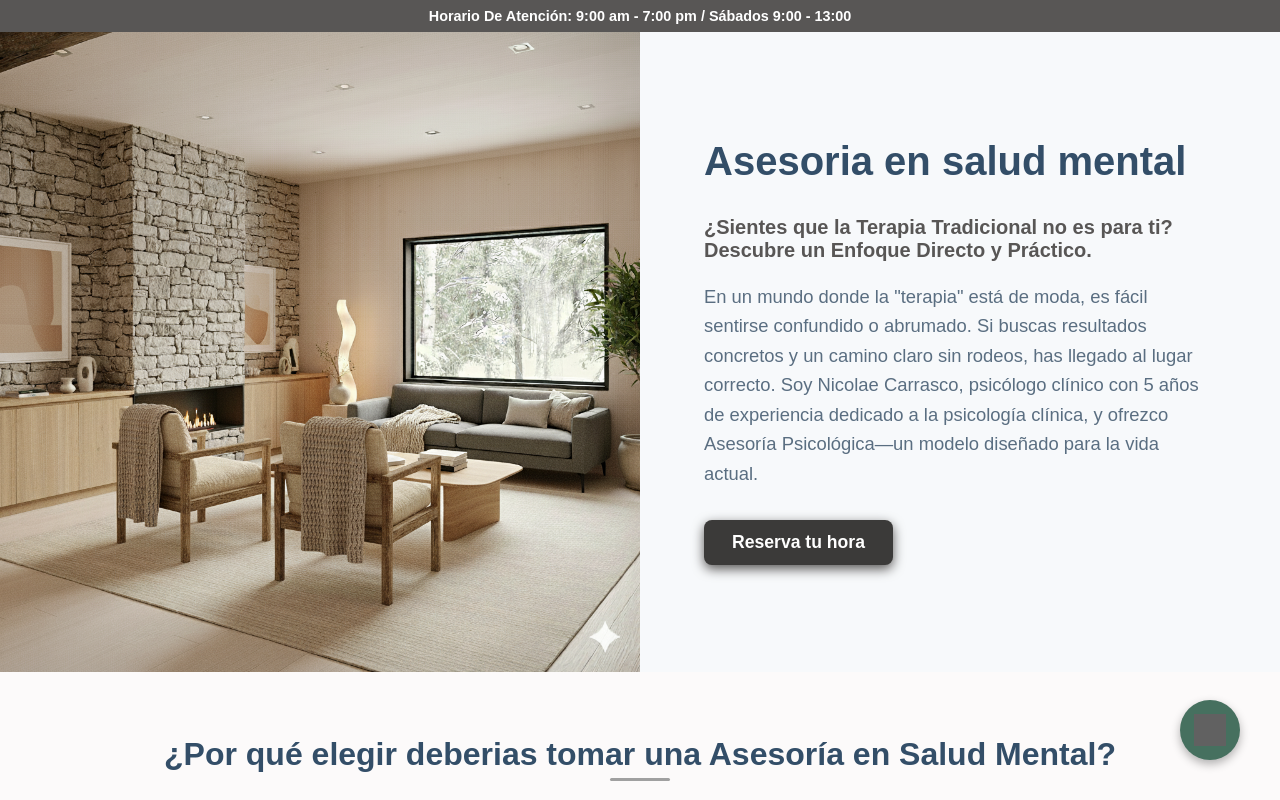
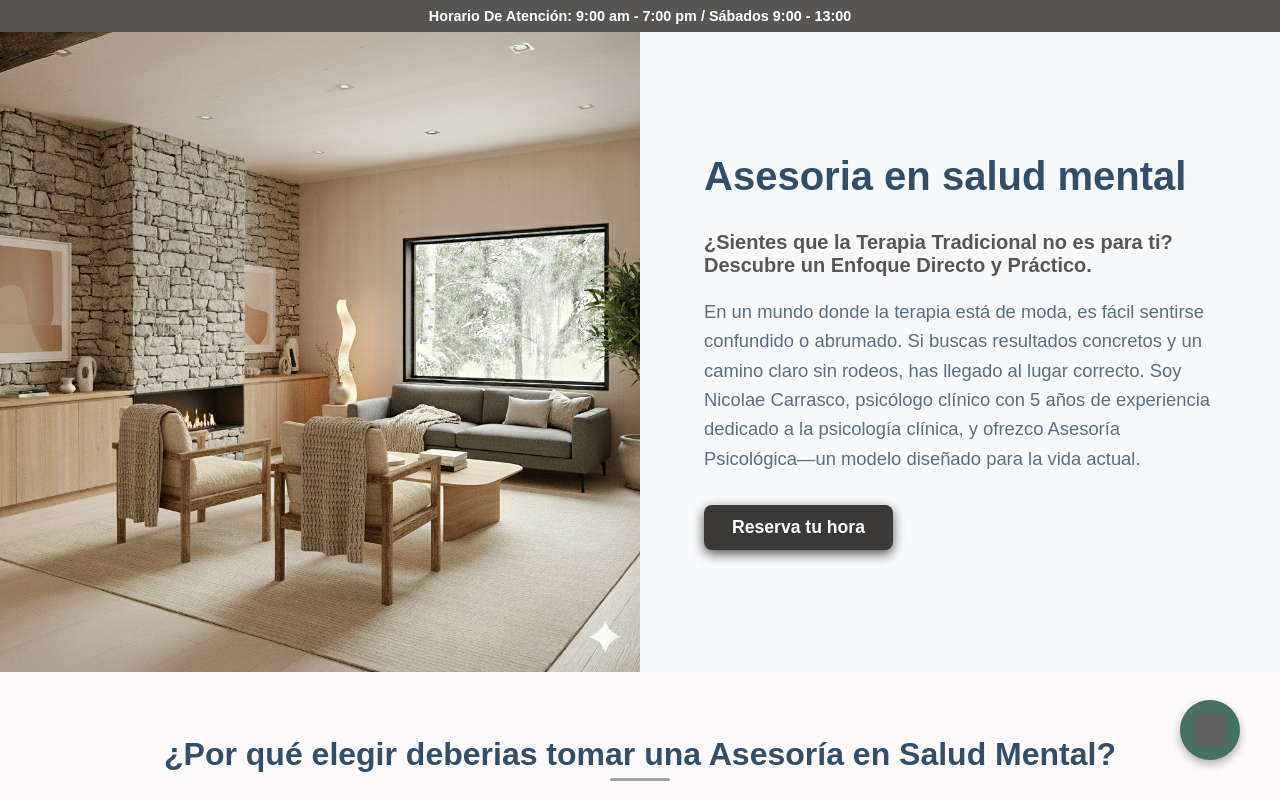
Before and after one commit to Pabloblockchain24/psicolae_Front, a React (Vite) app: page / in a window 1280 px wide. Shown: the top 800 px of the page. Built offline with nearby package versions, Linux system fonts and the light colour scheme; grey boxes are pictures that could not be loaded.

Commit message:
fix button

```diff
--- a/src/pages/home/home.jsx
+++ b/src/pages/home/home.jsx
@@ -3,21 +3,12 @@ import { NavLink } from "react-router-dom"
 
 /*import styles*/
 import './home.css'
-import { FaArrowDown } from "react-icons/fa";
 
 /*Import components*/
 import MainInfo from '../../components/mainInfo/mainInfo'
 import MainTestimonios from '../../components/mainTestimonios/mainTestimonios'
 
 function Home() {
-
-  const scrollToInfo = () => {
-    const infoSection = document.getElementById('info');
-    if (infoSection) {
-      infoSection.scrollIntoView({ behavior: 'smooth' });
-    }
-  };
-
   return (
     <main>
       <section className="hero-container">
@@ -30,20 +21,14 @@ function Home() {
             <h1 className="homeTitle">Asesoria en salud mental</h1>
             <p className="homeSubtitleQuestion"> ¿Sientes que la Terapia Tradicional no es para ti? Descubre un Enfoque Directo y Práctico. </p>
             <p className="homeSubtitle">
-            En un mundo donde la "terapia" está de moda, es fácil sentirse confundido o abrumado. Si buscas resultados concretos y un camino claro sin rodeos, has llegado al lugar correcto.
+            En un mundo donde la terapia está de moda, es fácil sentirse confundido o abrumado. Si buscas resultados concretos y un camino claro sin rodeos, has llegado al lugar correcto.
             Soy Nicolae Carrasco, psicólogo clínico con 5 años de experiencia dedicado a la psicología clínica, y ofrezco Asesoría Psicológica—un modelo diseñado para la vida actual.</p>
-
-            <NavLink to="/reservarHora" className="homeButtonReserva"> Reserva tu hora </NavLink>
+           <NavLink to="/reservarHora" className="homeButtonReserva"> Reserva tu hora </NavLink>
           </div>
-          {/* <button className="scrollDownButton" onClick={scrollToInfo}>
-            <FaArrowDown className="scrollDownIcon" />
-          </button> */}
         </div>
       </section>
-
       <MainInfo />
       <MainTestimonios />
-
     </main>
   )
 }
```
